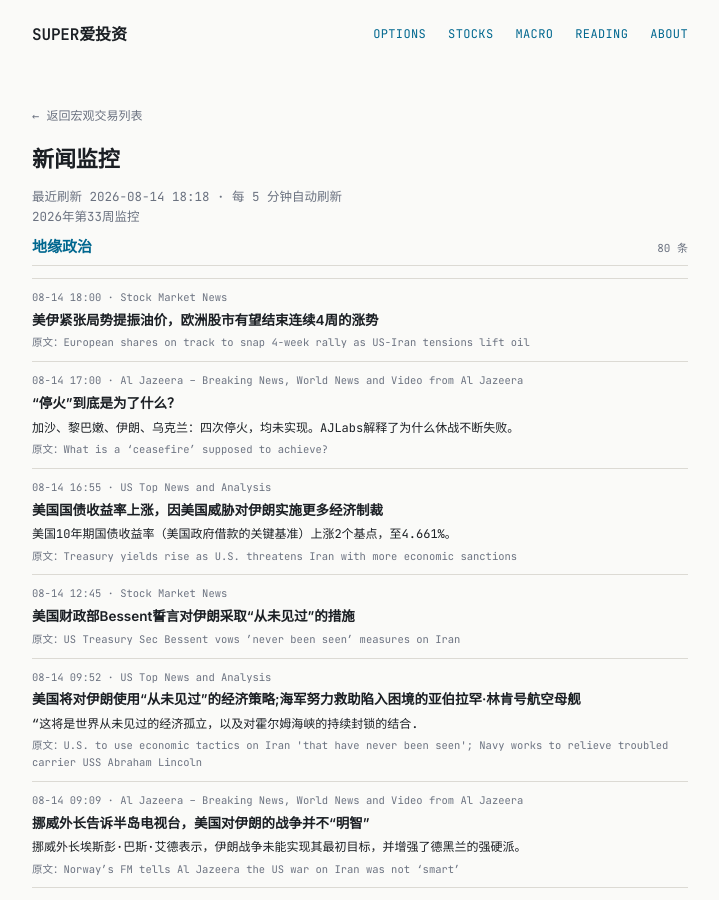
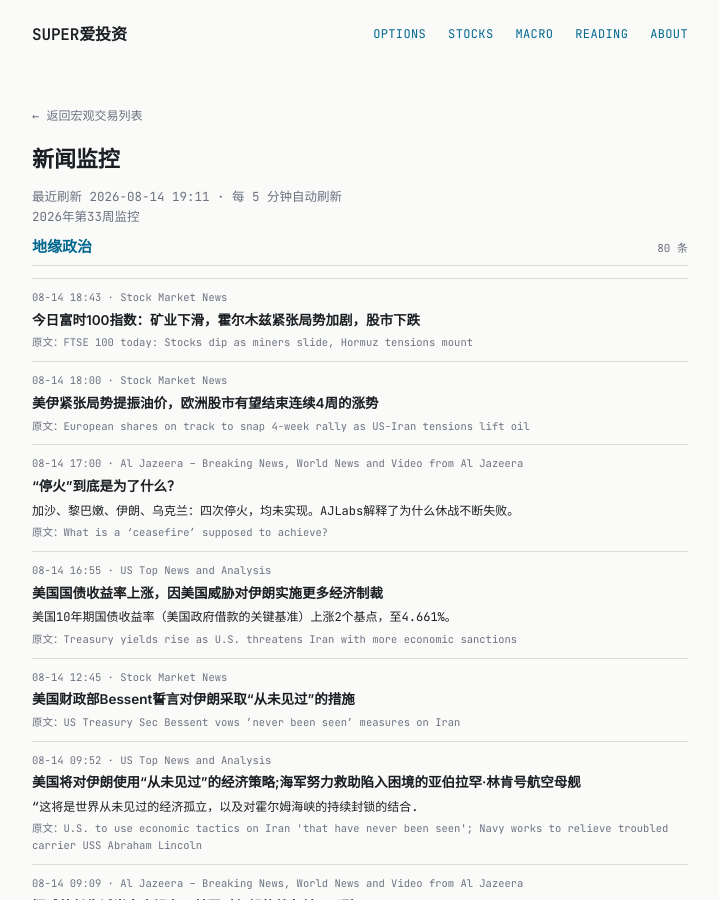
Before and after one commit to tang3super/tang3super.github.io, a Jekyll site: the page built from macro-trade/news-digest.md, in a window 1280 px wide and 900 px high. Shown: the whole window, without its empty margins (280-999 px from the left). Built offline with Jekyll 4.4.1, drawn with Linux system fonts in a browser that asks for light colours; some of the changed text lies outside the part shown.

Commit message:
sync news-digest article

```diff
--- a/macro-trade/news-digest.md
+++ b/macro-trade/news-digest.md
@@ -5,11 +5,17 @@ title: 新闻监控
 date: '2026-08-14'
 summary: 2026年第33周监控
 week_label: 2026年第33周监控
-last_updated: 2026-08-14 18:18
+last_updated: 2026-08-14 19:11
 refresh_note: 每 5 分钟自动刷新
 topics:
 - name: 地缘政治
   items:
+  - title: 'FTSE 100 today: Stocks dip as miners slide, Hormuz tensions mount'
+    summary: ''
+    link: https://www.investing.com/news/stock-market-news/ftse-100-today-stocks-down-as-miners-drag-index-lower-hormuz-oil-risk-weighs-4859864
+    source: Stock Market News
+    time: 08-14 18:43
+    title_zh: 今日富时100指数：矿业下滑，霍尔木兹紧张局势加剧，股市下跌
   - title: European shares on track to snap 4-week rally as US-Iran tensions lift oil
     summary: ''
     link: https://www.investing.com/news/stock-market-news/european-shares-flat-but-set-for-weekly-loss-as-iran-tensions-lift-oil-4859863
```
Also changed, not shown: other parts of macro-trade/news-digest.md (+0 -7 lines).
